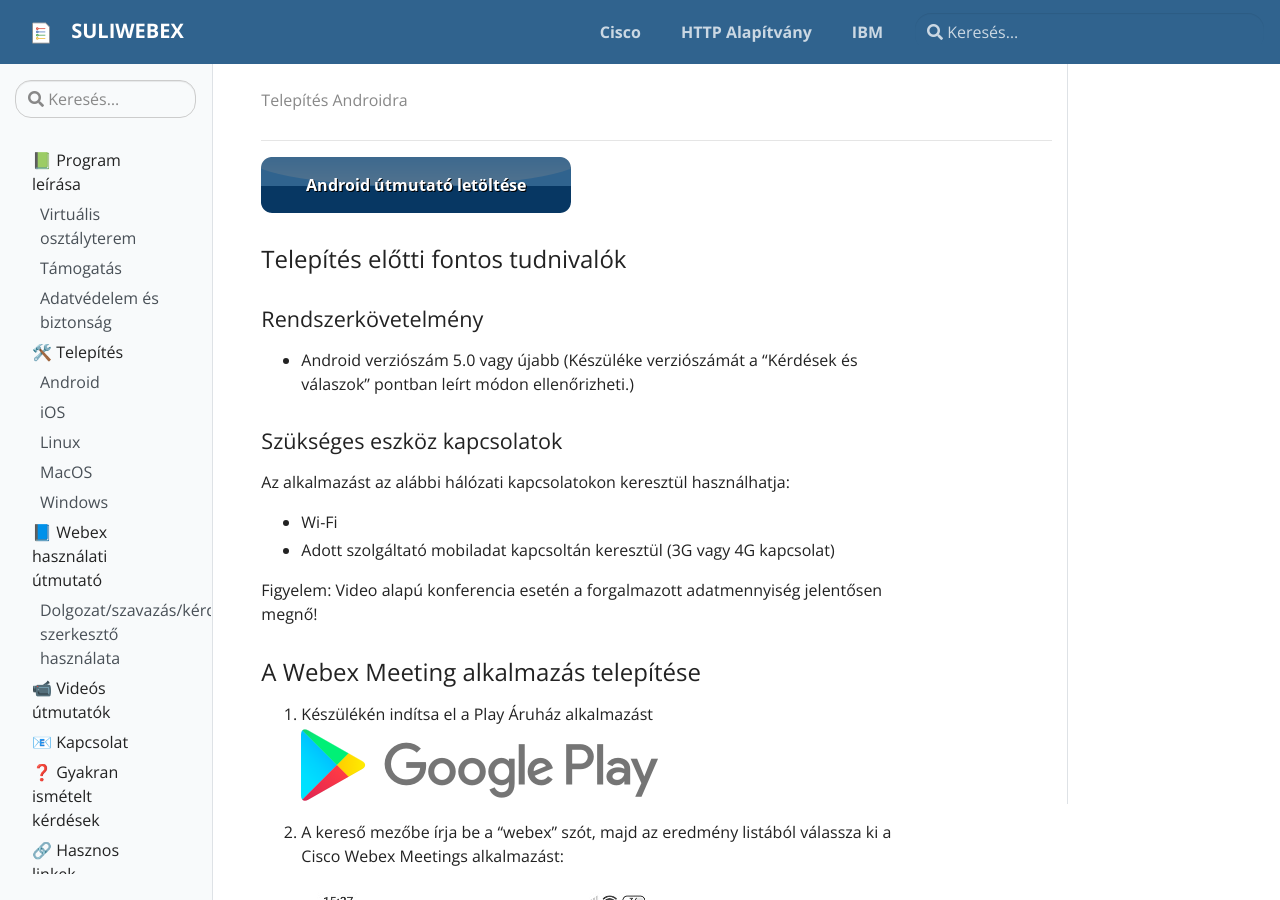
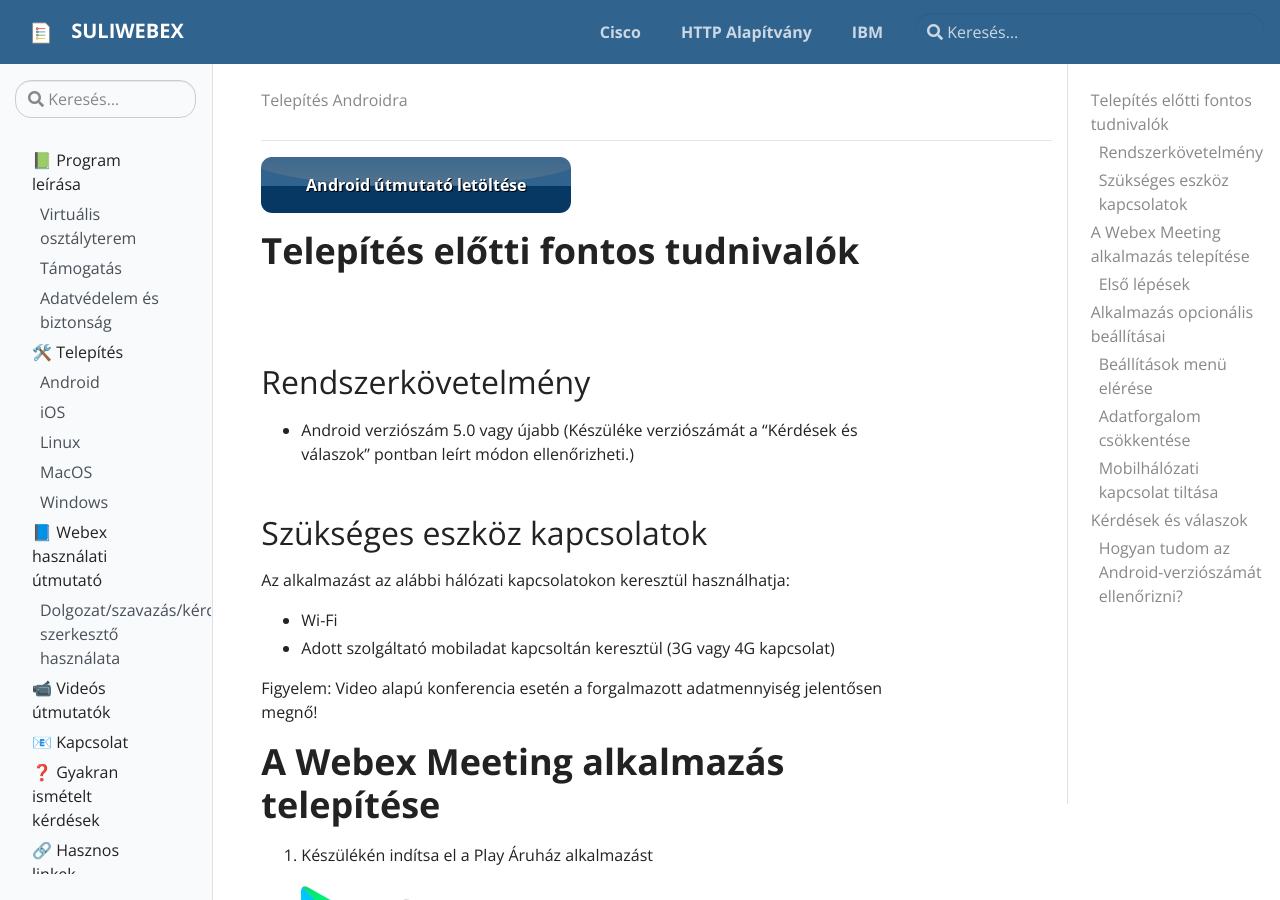
Before and after one commit to suliwebex/suliwebex.github.io, a Jekyll site: the page built from pages/install/android.md, in a window 1280 px wide and 900 px high. Built offline with Jekyll 4.4.1, drawn with Linux system fonts in a browser that asks for light colours.

Commit message:
andoird.md főcímek javítása a jobb oldali menü végett

```diff
--- a/pages/install/android.md
+++ b/pages/install/android.md
@@ -6,12 +6,12 @@ permalink: /install/android
 
 [![alt text](/assets/img/button_android-utmutato-letoltese.png)](/assets/install/android.pdf)
 
-### Telepítés előtti fontos tudnivalók
+# Telepítés előtti fontos tudnivalók
 
-#### Rendszerkövetelmény
+## Rendszerkövetelmény
 * Android verziószám 5.0 vagy újabb (Készüléke verziószámát a “Kérdések és válaszok” pontban leírt módon ellenőrizheti.)
 
-#### Szükséges eszköz kapcsolatok
+## Szükséges eszköz kapcsolatok
 
 Az alkalmazást az alábbi hálózati kapcsolatokon keresztül használhatja:
 
@@ -20,10 +20,11 @@ Az alkalmazást az alábbi hálózati kapcsolatokon keresztül használhatja:
 
 Figyelem: Video alapú konferencia esetén a forgalmazott adatmennyiség jelentősen megnő!
 
-### A Webex Meeting alkalmazás telepítése
+# A Webex Meeting alkalmazás telepítése
 
 1. Készülékén indítsa el a Play Áruház alkalmazást
-     ![Google Play](/assets/img/install/googleplay.png)
+
+    ![Google Play](/assets/img/install/googleplay.png)
 
 2. A kereső mezőbe írja be a “webex” szót, majd az eredmény listából válassza ki a Cisco Webex Meetings alkalmazást:
 
@@ -40,7 +41,7 @@ Figyelem: Video alapú konferencia esetén a forgalmazott adatmennyiség jelent
 
 6. Amennyiben kilépett a Play Áruházból, akkor a Cisco Webex Meetings az android eszköz valamely ablakán elhelyezett ![Google Play](/assets/img/install/webexicon.png) ikon megnyomásával indítható.
 
-### Első lépések
+## Első lépések
 
 Fontos! Az alábbi lépéseket csak egyszer, az első alkalmazás indítás után kell megtenni:
 
@@ -64,17 +65,17 @@ Fontos! Az alábbi lépéseket csak egyszer, az első alkalmazás indítás utá
     ![Google Play](/assets/img/install/playrightscontacts.jpg)
     ![Google Play](/assets/img/install/playrightsgps.jpg)
 
-### Alkalmazás opcionális beállításai
+# Alkalmazás opcionális beállításai
 
 Telepítés után az alkalmazás azonnal használható az alap beállításokkal, azonban az alábbi opcionális beállításokat végezheti el:
 
-#### Beállítások menü elérése
+## Beállítások menü elérése
 
 A beállítások menü (Settings), az alkalmazás kezdő képernyőjén, a jobb felső sarokban található három pontra nyomva érhető el:
 
     ![Google Play](/assets/img/install/androidaccesssettings.jpg)
 
-#### Adatforgalom csökkentése
+## Adatforgalom csökkentése
 
 Javasolt használat: Amennyiben korlátozott adatforgalmi kerettel rendelkezik, érdemes az alábbi funkciót kikapcsolni.
 
@@ -86,7 +87,7 @@ Javasolt használat: Amennyiben korlátozott adatforgalmi kerettel rendelkezik,
 
     ![Google Play](/assets/img/install/androidvideohighdefinition.jpg)
 
-#### Mobilhálózati kapcsolat tiltása
+## Mobilhálózati kapcsolat tiltása
 
 Javasolt használat: Annak érdekében, hogy az alkalmazás Wi-Fi kapcsolat hiányában automatikusan ne tudja a mobiladatot használni, az alábbi funkciót kapcsolja ki:
 
@@ -98,9 +99,9 @@ Javasolt használat: Annak érdekében, hogy az alkalmazás Wi-Fi kapcsolat hiá
 
     ![Google Play](/assets/img/install/androidusemobiledata.jpg)
 
-### Kérdések és válaszok
+# Kérdések és válaszok
 
-#### Hogyan tudom az Android-verziószámát ellenőrizni?
+## Hogyan tudom az Android-verziószámát ellenőrizni?
 
 1. Nyissa meg a telefon Beállítások alkalmazását.
 2. Koppintson alul a Rendszer Majd Speciális Majd Rendszerfrissítés lehetőségre.
```
